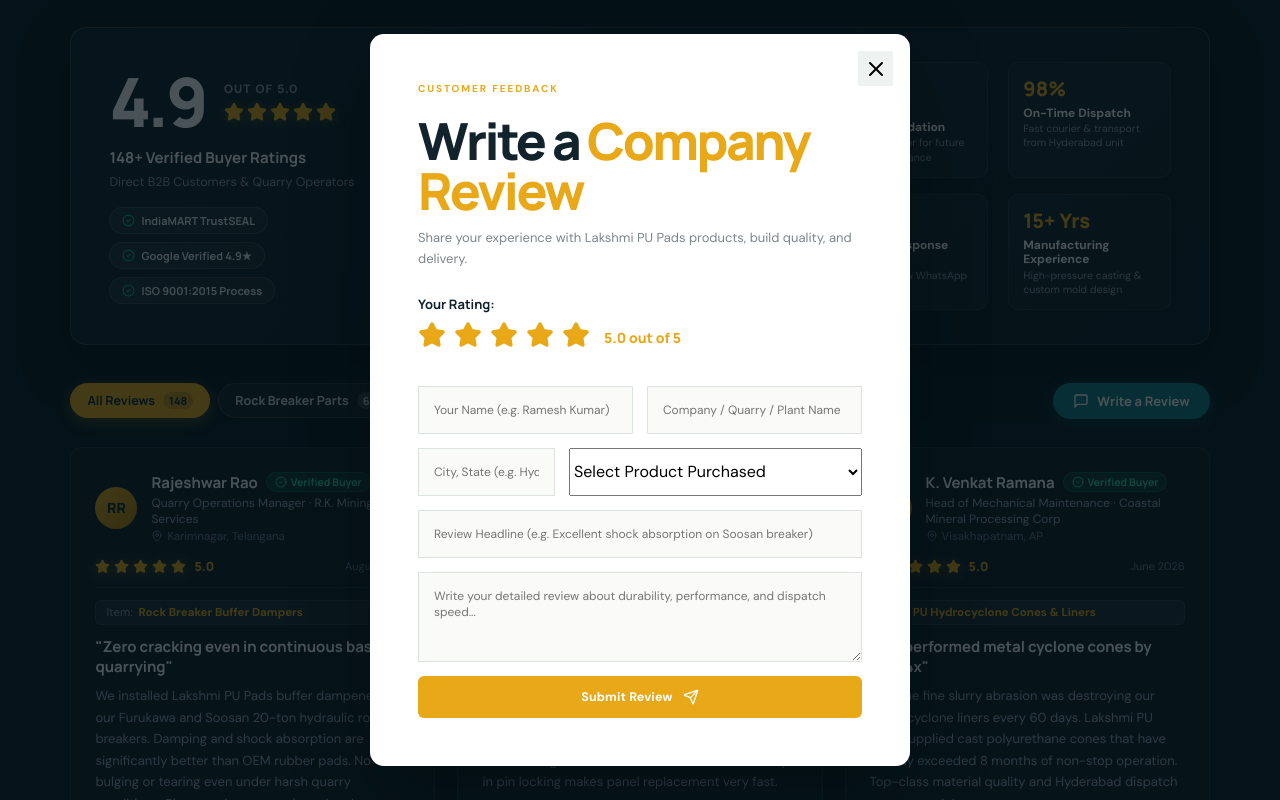
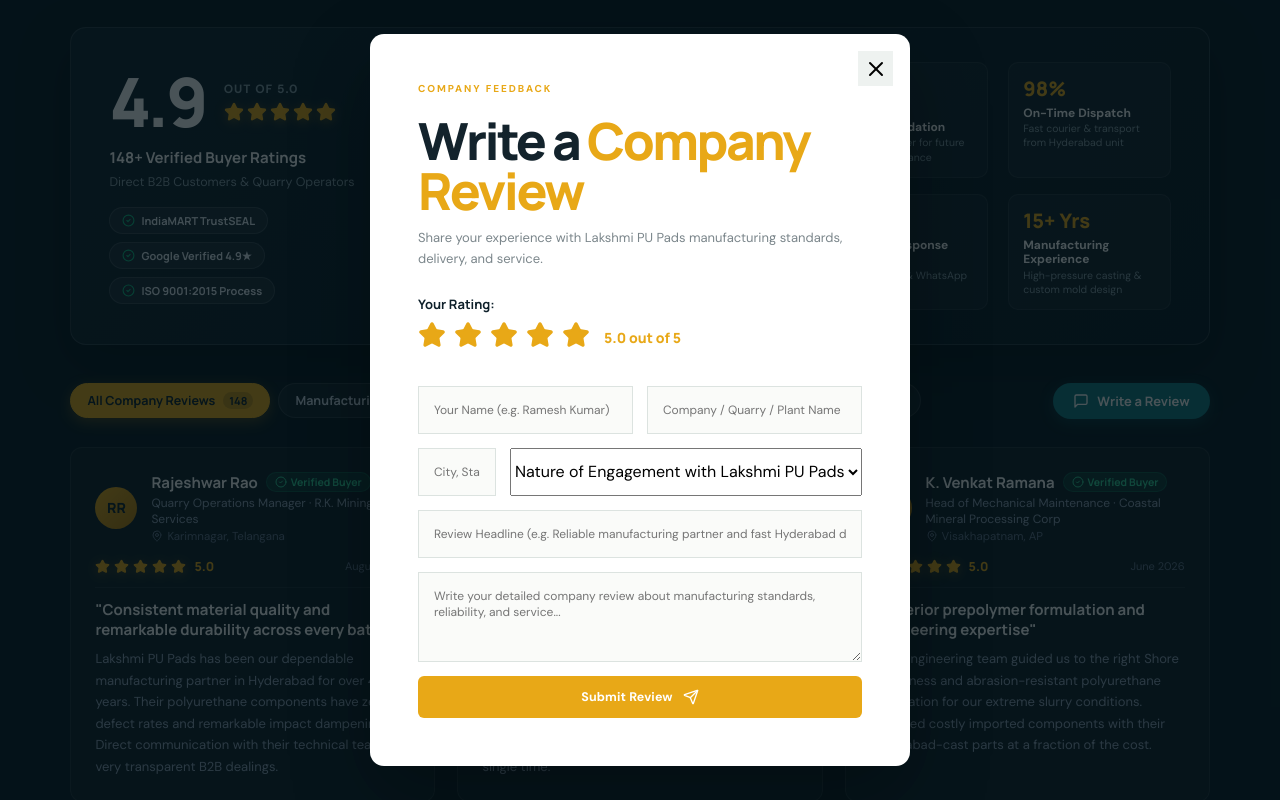
Before and after one commit to bharath7981/Company_website, a React (Vite) app: page / in a window 1280 px wide. Both pictures are taken after a click on the button "Write a Review". Shown: the part 3019-3819 px from the top of the page. Built offline with nearby package versions, Linux system fonts and the light colour scheme.

Commit message:
feat: separate company reviews from products, remove product tags and categories from company ratings

```diff
--- a/src/main.jsx
+++ b/src/main.jsx
@@ -304,11 +304,11 @@
     location: "Karimnagar, Telangana",
     rating: 5,
     date: "August 2026",
-    product: "Rock Breaker Buffer Dampers",
-    headline: "Zero cracking even in continuous basalt quarrying",
-    comment: "We installed Lakshmi PU Pads buffer dampeners on our Furukawa and Soosan 20-ton hydraulic rock breakers. Damping and shock absorption are significantly better than OEM rubber pads. No bulging or tearing even under harsh quarry conditions. Piston maintenance downtime has reduced drastically.",
+    tag: "Consistent Material Quality",
+    headline: "Consistent material quality and remarkable durability across every batch",
+    comment: "Lakshmi PU Pads has been our dependable manufacturing partner in Hyderabad for over 4 years. Their polyurethane components have zero defect rates and remarkable impact dampening. Direct communication with their technical team and very transparent B2B dealings.",
     verified: true,
-    category: "Rock Breaker Parts"
+    aspect: "Quality"
   },
   {
     id: "rev-2",
@@ -318,11 +318,11 @@
     location: "Hyderabad, Telangana",
     rating: 5,
     date: "July 2026",
-    product: "M-Sand Dewatering Screen Panels",
-    headline: "6+ months continuous operation without blinding",
-    comment: "The polyurethane dewatering screen panels with 0.8mm slots have been running for over 6 months without any aperture blinding or uneven wear. Outstanding sand moisture reduction and the snap-in pin locking makes panel replacement very fast.",
+    tag: "On-Time Dispatch & Logistics",
+    headline: "Fast turnaround and excellent on-site delivery in Hyderabad",
+    comment: "Whenever we have an urgent plant breakdown or scheduled maintenance, their Hyderabad unit processes and dispatches our requirement in record time. Excellent communication over WhatsApp and reliable delivery schedules every single time.",
     verified: true,
-    category: "Screening & Dewatering"
+    aspect: "Delivery"
   },
   {
     id: "rev-3",
@@ -332,11 +332,11 @@
     location: "Visakhapatnam, AP",
     rating: 5,
     date: "June 2026",
-    product: "PU Hydrocyclone Cones & Liners",
-    headline: "Outperformed metal cyclone cones by over 4x",
-    comment: "Extreme fine slurry abrasion was destroying our metal cyclone liners every 60 days. Lakshmi PU Pads supplied cast polyurethane cones that have already exceeded 8 months of non-stop operation. Top-class material quality and Hyderabad dispatch was very quick.",
+    tag: "Technical Formulation",
+    headline: "Superior prepolymer formulation and engineering expertise",
+    comment: "Their engineering team guided us to the right Shore A hardness and abrasion-resistant polyurethane formulation for our extreme slurry conditions. Replaced costly imported components with their Hyderabad-cast parts at a fraction of the cost.",
     verified: true,
-    category: "Screening & Dewatering"
+    aspect: "Quality"
   },
   {
     id: "rev-4",
@@ -346,11 +346,11 @@
     location: "Bangalore, Karnataka",
     rating: 5,
     date: "May 2026",
-    product: "Custom Breaker Cushions & Rollers",
-    headline: "Custom 95 Shore A hardness molded exactly to CAD drawing",
-    comment: "Supplied custom hardness 95 Shore A buffer pads according to our specific excavator drawing. Outstanding customer support, exact dimensional tolerances, and prompt communication directly over phone and WhatsApp.",
+    tag: "Custom Mold Tooling",
+    headline: "Custom mold development executed with high precision",
+    comment: "We needed non-standard dimensions manufactured according to our CAD drawing. Lakshmi PU Pads developed the custom tooling and delivered the batch within one week. Exact tolerances and exceptional build finish.",
     verified: true,
-    category: "Rock Breaker Parts"
+    aspect: "Tooling"
   },
   {
     id: "rev-5",
@@ -360,11 +360,11 @@
     location: "Godavarikhani, Telangana",
     rating: 5,
     date: "April 2026",
-    product: "PU Wear Sheets & Chute Liners",
-    headline: "Noticeable noise reduction and zero hopper bridging",
-    comment: "Fitted their 25mm PU wear sheets inside our high-tonnage coal transfer chute. Wear rate is minimal and noise reduction in the hopper room has noticeably improved. Great pricing compared to imported polyurethane sheets.",
+    tag: "Pricing & B2B Reliability",
+    headline: "Direct manufacturer pricing with uncompromised quality standards",
+    comment: "Buying directly from the Hyderabad factory saved us significant procurement costs without compromising on raw material specs. Every batch comes with Shore A hardness test confirmation. Highly trustworthy vendor.",
     verified: true,
-    category: "Industrial & Mining Wear"
+    aspect: "Quality"
   },
   {
     id: "rev-6",
@@ -374,11 +374,11 @@
     location: "Mahbubnagar, Telangana",
     rating: 5,
     date: "March 2026",
-    product: "Polyurethane Belt Scraper Blades",
-    headline: "Cleanest belt scraping with zero belt cover damage",
-    comment: "Their polyurethane primary cleaner blades cleaned our aggregate conveyor belts cleanly without gouging or scoring the rubber cover. Replacement blades arrived in Hyderabad within 24 hours of ordering.",
+    tag: "Customer Service & Support",
+    headline: "Prompt after-sales support and dependable customer service",
+    comment: "Sri Laxmi Ganapathi Enterprises / Lakshmi PU Pads provides the best customer service in the industrial spares sector. Friendly management, immediate quote turnaround, and dependable technical backup whenever needed.",
     verified: true,
-    category: "Industrial & Mining Wear"
+    aspect: "Delivery"
   }
 ];
 
@@ -386,30 +386,30 @@
   const [activeFilter, setActiveFilter] = useState("All");
 
   const categories = [
-    { label: "All Reviews", count: 148, value: "All" },
-    { label: "Rock Breaker Parts", count: 64, value: "Rock Breaker Parts" },
-    { label: "Screening & Dewatering", count: 46, value: "Screening & Dewatering" },
-    { label: "Industrial & Mining Wear", count: 38, value: "Industrial & Mining Wear" }
+    { label: "All Company Reviews", count: 148, value: "All" },
+    { label: "Manufacturing Quality", count: 62, value: "Quality" },
+    { label: "On-Time Dispatch", count: 54, value: "Delivery" },
+    { label: "Custom Tooling & Engineering", count: 32, value: "Tooling" }
   ];
 
   const filteredReviews = activeFilter === "All"
     ? companyReviews
-    : companyReviews.filter(r => r.category === activeFilter);
+    : companyReviews.filter(r => r.aspect === activeFilter);
 
   return (
     <section id="ratings" className="company-ratings-section">
       <div className="section-head compact" style={{ marginBottom: "40px" }}>
         <div>
           <div className="eyebrow">
-            <span></span> VERIFIED BUYER FEEDBACK & RATINGS
+            <span></span> VERIFIED COMPANY RATINGS & REVIEWS
           </div>
           <h2>
-            Trusted by Mining &<br />
-            <em>Heavy Industry Across India.</em>
+            Trusted by Heavy Industry<br />
+            <em>Across Telangana, AP & Pan-India.</em>
           </h2>
         </div>
         <p>
-          See what quarry operators, plant managers, and equipment maintenance engineers say about Lakshmi PU Pads components and customer service.
+          Read verified client reviews on our manufacturing standards, custom polyurethane casting quality, dispatch speed, and B2B support.
         </p>
       </div>
 
@@ -566,11 +566,6 @@
               <span className="review-date">{r.date}</span>
             </div>
 
-            <div className="review-product-tag">
-              <span className="tag-label">Item:</span>
-              <span className="tag-val">{r.product}</span>
-            </div>
-
             <h5 className="review-headline">"{r.headline}"</h5>
             <p className="review-comment">{r.comment}</p>
           </article>
@@ -627,13 +622,13 @@
           <div className="review-success-state">
             <CheckCircle2 size={52} color="#10b981" />
             <h3>Thank You for Your Feedback!</h3>
-            <p>Your verified customer review for Lakshmi PU Pads has been received and will be published shortly.</p>
+            <p>Your verified company review for Lakshmi PU Pads has been received and will be published shortly.</p>
           </div>
         ) : (
           <>
-            <div className="eyebrow">CUSTOMER FEEDBACK</div>
+            <div className="eyebrow">COMPANY FEEDBACK</div>
             <h2>Write a <em>Company Review</em></h2>
-            <p>Share your experience with Lakshmi PU Pads products, build quality, and delivery.</p>
+            <p>Share your experience with Lakshmi PU Pads manufacturing standards, delivery, and service.</p>
 
             <form onSubmit={handleSubmit}>
               <div className="rating-select-group">
@@ -668,19 +663,17 @@
               <div className="form-row">
                 <input placeholder="City, State (e.g. Hyderabad, Telangana)" required />
                 <select defaultValue="" required>
-                  <option value="" disabled>Select Product Purchased</option>
-                  <option>Rock Breaker Buffer Dampers</option>
-                  <option>M-Sand Dewatering Screen Panels</option>
-                  <option>Polyurethane Belt Scraper Blades</option>
-                  <option>PU Hydrocyclone Cones & Liners</option>
-                  <option>PU Wear Sheets & Chute Liners</option>
-                  <option>Polyurethane Coated Rollers</option>
-                  <option>Custom Moulded Polyurethane Parts</option>
+                  <option value="" disabled>Nature of Engagement with Lakshmi PU Pads</option>
+                  <option>Industrial Client / Regular Bulk Purchaser</option>
+                  <option>OEM & Equipment Manufacturer</option>
+                  <option>Quarry & Crushing Plant Operator</option>
+                  <option>Mining & Infrastructure Contractor</option>
+                  <option>Custom Moulding & Engineering Partner</option>
                 </select>
               </div>
 
-              <input placeholder="Review Headline (e.g. Excellent shock absorption on Soosan breaker)" required />
-              <textarea placeholder="Write your detailed review about durability, performance, and dispatch speed..." required></textarea>
+              <input placeholder="Review Headline (e.g. Reliable manufacturing partner and fast Hyderabad dispatch)" required />
+              <textarea placeholder="Write your detailed company review about manufacturing standards, reliability, and service..." required></textarea>
 
               <button className="primary-btn" type="submit">
                 Submit Review <Send size={16} />
--- a/src/styles.css
+++ b/src/styles.css
@@ -341,10 +341,6 @@
 .review-rating-num{font:800 12.5px Manrope;color:#E8A817;margin-left:4px}
 .review-date{font-size:11px;color:#64748b}
 
-.review-product-tag{display:inline-flex;align-items:center;gap:6px;background:rgba(255,255,255,.05);border:1px solid rgba(255,255,255,.08);border-radius:6px;padding:4px 10px;font-size:11.5px;margin-bottom:12px}
-.review-product-tag .tag-label{color:#899da7}
-.review-product-tag .tag-val{color:#E8A817;font-weight:700}
-
 .review-headline{font:700 15px/1.35 Manrope;color:#fff;margin:0 0 8px}
 .review-comment{font-size:13px;color:#94a3b8;line-height:1.65;margin:0}
 
```
